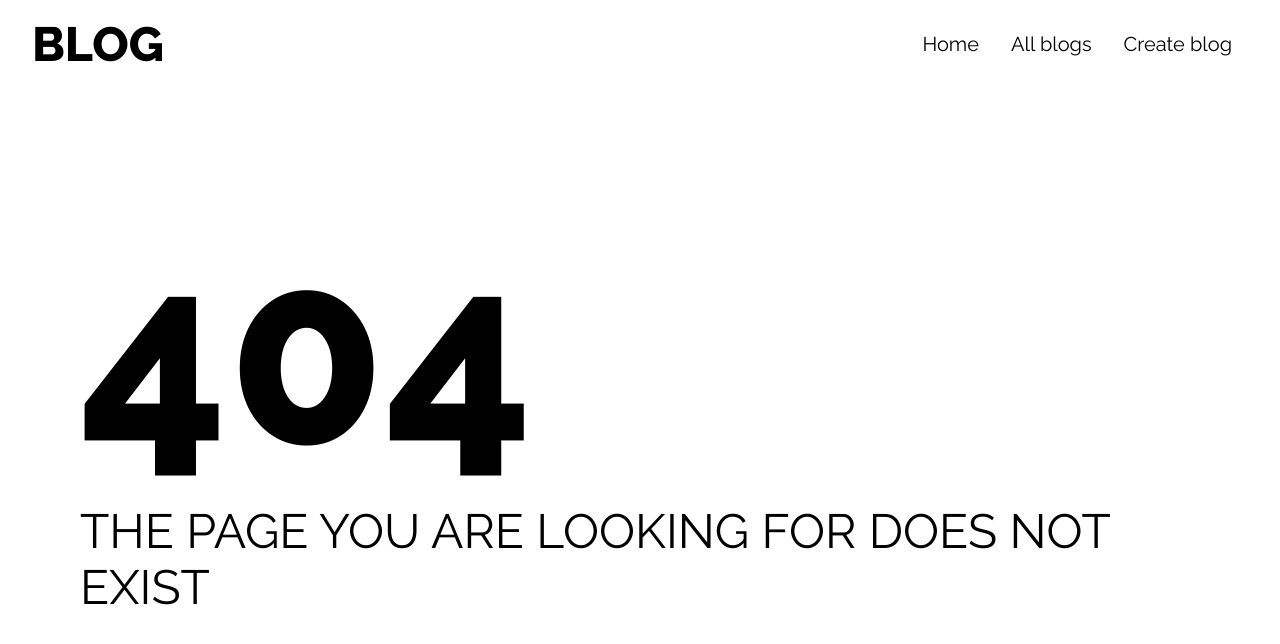
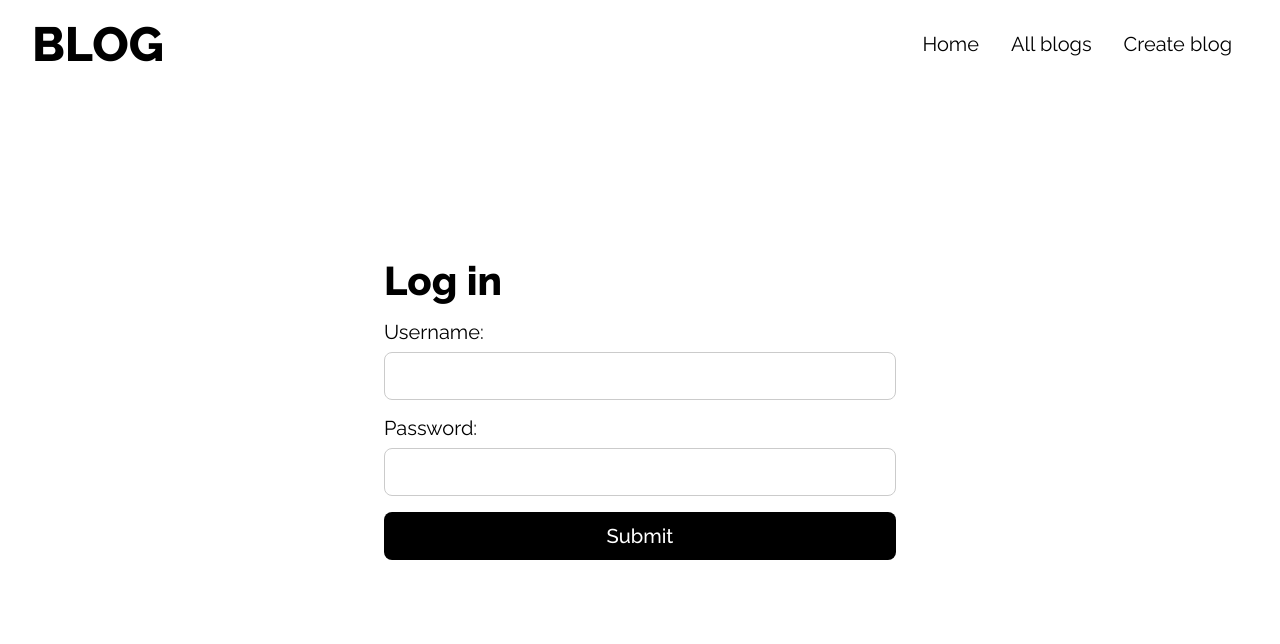
Before and after one commit to alexndrho/blog-post, a React (Vite) app in the folder client/: page /login in a window 1280 px wide. Before the commit this address had no page. Shown: the top 644 px of the page. Built offline with nearby package versions, Linux system fonts and the light colour scheme; no server answers.

Commit message:
feat(react): added login page

```diff
--- a/client/src/App.tsx
+++ b/client/src/App.tsx
@@ -1,3 +1,4 @@
+import Login from './components/auth/Login';
 import Navigation from './components/Navigation';
 import AllBlogs from './components/blog/AllBlogs';
 import Blog from './components/blog/Blog';
@@ -5,6 +6,7 @@ import CreateBlog from './components/blog/CreateBlog';
 import NotFound from './components/NotFound';
 import { useGlobalCss } from './stitches.config';
 
+import { useEffect } from 'react';
 import { Routes, Route } from 'react-router-dom';
 import '@fontsource/raleway/400.css';
 import '@fontsource/raleway/500.css';
@@ -14,10 +16,37 @@ import '@fontsource/raleway/800.css';
 const App = () => {
   useGlobalCss();
 
+  useEffect(() => {
+    const isUserAuth = async () => {
+      try {
+        const response = await fetch(
+          `${import.meta.env.VITE_BASE_URL_SERVER}/isUserAuth`,
+          {
+            headers: {
+              'x-access-token': localStorage.getItem('token') as string,
+            },
+          }
+        );
+
+        const responseData = await response.json();
+        if (responseData.isloggedIn) {
+          console.log('success');
+        } else {
+          console.log('fail');
+        }
+      } catch (err) {
+        console.error(err);
+      }
+    };
+
+    isUserAuth();
+  }, []);
+
   return (
     <>
       <Navigation />
       <Routes>
+        <Route path="/login" element={<Login />} />
         <Route path="/blogs">
           <Route index element={<AllBlogs />} />
           <Route path="create" element={<CreateBlog />} />
--- /dev/null
+++ b/client/src/components/auth/Login.tsx
@@ -0,0 +1,78 @@
+import stitches from '../../stitches.config';
+import { Form, Label, Input, Button } from '../stitches/form';
+
+import React, { useState } from 'react';
+import { useNavigate } from 'react-router-dom';
+
+const { styled } = stitches;
+
+const Main = styled('main', {
+  display: 'flex',
+  flexDirection: 'column',
+  alignItems: 'center',
+});
+
+const Title = styled('h2', {
+  marginBottom: '1rem',
+  fontSize: '2.5rem',
+});
+
+const Login = () => {
+  const [username, setUsername] = useState('');
+  const [password, setPassword] = useState('');
+
+  const navigate = useNavigate();
+
+  const handleLogin = async (e: React.FormEvent) => {
+    e.preventDefault();
+
+    try {
+      const response = await fetch(
+        `${import.meta.env.VITE_BASE_URL_SERVER}/login`,
+        {
+          method: 'POST',
+          headers: {
+            'Content-type': 'application/json',
+          },
+          body: JSON.stringify({ username, password }),
+        }
+      );
+
+      const responseData = await response.json();
+      if (responseData.message === 'Success') {
+        localStorage.setItem('token', responseData.token);
+        navigate('/');
+      }
+    } catch (err) {
+      console.error(err);
+    }
+  };
+
+  return (
+    <Main>
+      <Form onSubmit={handleLogin} size="fullscreen">
+        <Title>Log in</Title>
+        <Label htmlFor="form-username" mb0_5>
+          Username:
+        </Label>
+        <Input
+          id="form-username"
+          onChange={(e) => setUsername(e.target.value)}
+          mb1
+        />
+        <Label htmlFor="form-password" mb0_5>
+          Password:
+        </Label>
+        <Input
+          id="form-password"
+          type="password"
+          onChange={(e) => setPassword(e.target.value)}
+          mb1
+        />
+        <Button onClick={handleLogin}>Submit</Button>
+      </Form>
+    </Main>
+  );
+};
+
+export default Login;
```
